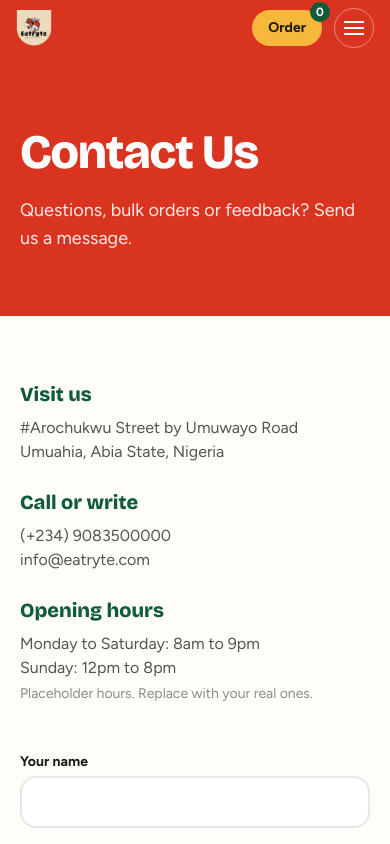
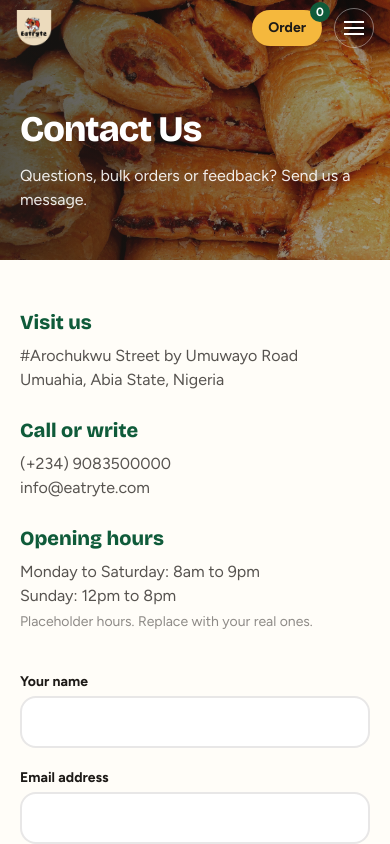
Before and after one commit to Whizzywar/Eatryte, a React (Vite) app: page /contact in a window 390 px wide. Shown: the top 844 px of the page. Built offline with nearby package versions, Linux system fonts and the light colour scheme.

Commit message:
page header background image added

```diff
--- a/src/components/PageHeader.jsx
+++ b/src/components/PageHeader.jsx
@@ -1,18 +1,50 @@
 import { useRef } from "react";
 import { gsap, useGSAP, motionOK } from "../lib/motion";
+import { IMG } from "../data";
 
-export default function PageHeader({ title, subtitle }) {
+// Banner at the top of every inner page. Pass `image` to use a different photo on a page;
+// it defaults to the same image as the home hero.
+export default function PageHeader({ title, subtitle, image = IMG.hero }) {
   const root = useRef(null);
-  useGSAP(() => {
-    if (!motionOK()) return;
-    gsap.from(".ph > *", { y: 40, autoAlpha: 0, stagger: 0.12, duration: 0.8, ease: "power3.out" });
-  }, { scope: root });
+
+  useGSAP(
+    () => {
+      if (!motionOK()) return;
+      gsap.from(".ph-bg", { scale: 1.12, duration: 1.8, ease: "power2.out" });
+      gsap.from(".ph > *", {
+        y: 40,
+        autoAlpha: 0,
+        stagger: 0.12,
+        duration: 0.8,
+        ease: "power3.out",
+      });
+    },
+    { scope: root },
+  );
 
   return (
-    <section ref={root} className="bg-pepper px-5 pb-16 pt-32 text-white md:px-8 md:pb-24 md:pt-40">
-      <div className="ph mx-auto max-w-7xl">
-        <h1 className="font-display text-5xl font-extrabold leading-none tracking-tight md:text-7xl">{title}</h1>
-        {subtitle && <p className="mt-5 max-w-xl text-lg text-white/90">{subtitle}</p>}
+    <section ref={root} className="relative overflow-hidden text-white">
+      {/* Background image (replaces the old solid orange) */}
+      <div
+        className="ph-bg absolute inset-0 bg-cover bg-center"
+        style={{ backgroundImage: `url(${image})` }}
+        aria-hidden="true"
+      />
+      {/* Dark overlay so the title stays readable. Delete this line for the raw image. */}
+      <div
+        className="absolute inset-0 bg-linear-to-r from-ink/75 via-ink/55 to-ink/40"
+        aria-hidden="true"
+      />
+
+      <div className="ph relative mx-auto max-w-7xl px-5 pb-12 pt-28 sm:pb-16 sm:pt-32 md:px-8 md:pb-24 md:pt-40">
+        <h1 className="font-display text-4xl font-extrabold leading-none tracking-tight sm:text-5xl md:text-7xl">
+          {title}
+        </h1>
+        {subtitle && (
+          <p className="mt-4 max-w-xl text-base text-white/90 sm:mt-5 sm:text-lg">
+            {subtitle}
+          </p>
+        )}
       </div>
     </section>
   );
--- a/src/pages/Contact.jsx
+++ b/src/pages/Contact.jsx
@@ -1,7 +1,9 @@
 import { useState } from "react";
 import PageHeader from "../components/PageHeader";
+import { IMG } from "../data";
 
-const field = "w-full rounded-2xl border-2 border-ink/10 bg-white px-4 py-3 outline-none transition focus:border-leaf";
+const field =
+  "w-full rounded-2xl border-2 border-ink/10 bg-white px-4 py-3 outline-none transition focus:border-leaf";
 
 export default function Contact() {
   const [sent, setSent] = useState(false);
@@ -14,46 +16,91 @@ export default function Contact() {
 
   return (
     <>
-      <PageHeader title="Contact Us" subtitle="Questions, bulk orders or feedback? Send us a message." />
-      <section className="bg-paper px-5 py-16 md:px-8 md:py-24">
-        <div className="mx-auto grid max-w-7xl gap-12 md:grid-cols-5">
+      {/* image is optional: remove it to use the default hero image */}
+      <PageHeader
+        title="Contact Us"
+        subtitle="Questions, bulk orders or feedback? Send us a message."
+        image={IMG.snack}
+      />
+      <section className="bg-paper px-5 py-12 sm:py-16 md:px-8 md:py-24">
+        <div className="mx-auto grid max-w-7xl gap-10 md:grid-cols-5 md:gap-12">
           <div className="space-y-6 md:col-span-2">
             <div>
-              <h2 className="font-display text-xl font-bold text-leaf">Visit us</h2>
-              <p className="mt-2 text-ink/75">#Arochukwu Street by Umuwayo Road<br />Umuahia, Abia State, Nigeria</p>
-            </div>
-            <div>
-              <h2 className="font-display text-xl font-bold text-leaf">Call or write</h2>
+              <h2 className="font-display text-xl font-bold text-leaf">
+                Visit us
+              </h2>
               <p className="mt-2 text-ink/75">
-                <a href="tel:+2349083500000" className="hover:text-pepper">(+234) 9083500000</a><br />
-                <a href="mailto:info@eatryte.com" className="hover:text-pepper">info@eatryte.com</a>
+                #Arochukwu Street by Umuwayo Road
+                <br />
+                Umuahia, Abia State, Nigeria
               </p>
             </div>
             <div>
-              <h2 className="font-display text-xl font-bold text-leaf">Opening hours</h2>
-              <p className="mt-2 text-ink/75">Monday to Saturday: 8am to 9pm<br />Sunday: 12pm to 8pm</p>
-              <p className="mt-1 text-sm text-ink/50">Placeholder hours. Replace with your real ones.</p>
+              <h2 className="font-display text-xl font-bold text-leaf">
+                Call or write
+              </h2>
+              <p className="mt-2 text-ink/75">
+                <a href="tel:+2349083500000" className="hover:text-pepper">
+                  (+234) 9083500000
+                </a>
+                <br />
+                <a href="mailto:info@eatryte.com" className="hover:text-pepper">
+                  info@eatryte.com
+                </a>
+              </p>
+            </div>
+            <div>
+              <h2 className="font-display text-xl font-bold text-leaf">
+                Opening hours
+              </h2>
+              <p className="mt-2 text-ink/75">
+                Monday to Saturday: 8am to 9pm
+                <br />
+                Sunday: 12pm to 8pm
+              </p>
+              <p className="mt-1 text-sm text-ink/50">
+                Placeholder hours. Replace with your real ones.
+              </p>
             </div>
           </div>
 
           <form onSubmit={submit} className="space-y-5 md:col-span-3">
             {sent ? (
               <div role="status" className="rounded-3xl bg-leaf p-8 text-white">
-                <h2 className="font-display text-2xl font-bold">Message sent</h2>
-                <p className="mt-2 text-white/85">Thank you. We will reply as soon as we can.</p>
+                <h2 className="font-display text-2xl font-bold">
+                  Message sent
+                </h2>
+                <p className="mt-2 text-white/85">
+                  Thank you. We will reply as soon as we can.
+                </p>
               </div>
             ) : (
               <>
                 <div>
-                  <label htmlFor="name" className="mb-1 block text-sm font-bold text-ink">Your name</label>
+                  <label
+                    htmlFor="name"
+                    className="mb-1 block text-sm font-bold text-ink"
+                  >
+                    Your name
+                  </label>
                   <input id="name" required className={field} />
                 </div>
                 <div>
-                  <label htmlFor="email" className="mb-1 block text-sm font-bold text-ink">Email address</label>
+                  <label
+                    htmlFor="email"
+                    className="mb-1 block text-sm font-bold text-ink"
+                  >
+                    Email address
+                  </label>
                   <input id="email" type="email" required className={field} />
                 </div>
                 <div>
-                  <label htmlFor="msg" className="mb-1 block text-sm font-bold text-ink">Message</label>
+                  <label
+                    htmlFor="msg"
+                    className="mb-1 block text-sm font-bold text-ink"
+                  >
+                    Message
+                  </label>
                   <textarea id="msg" rows="6" required className={field} />
                 </div>
                 <button className="rounded-full bg-pepper px-8 py-3.5 font-bold text-white transition hover:-translate-y-0.5 hover:shadow-xl">
```
